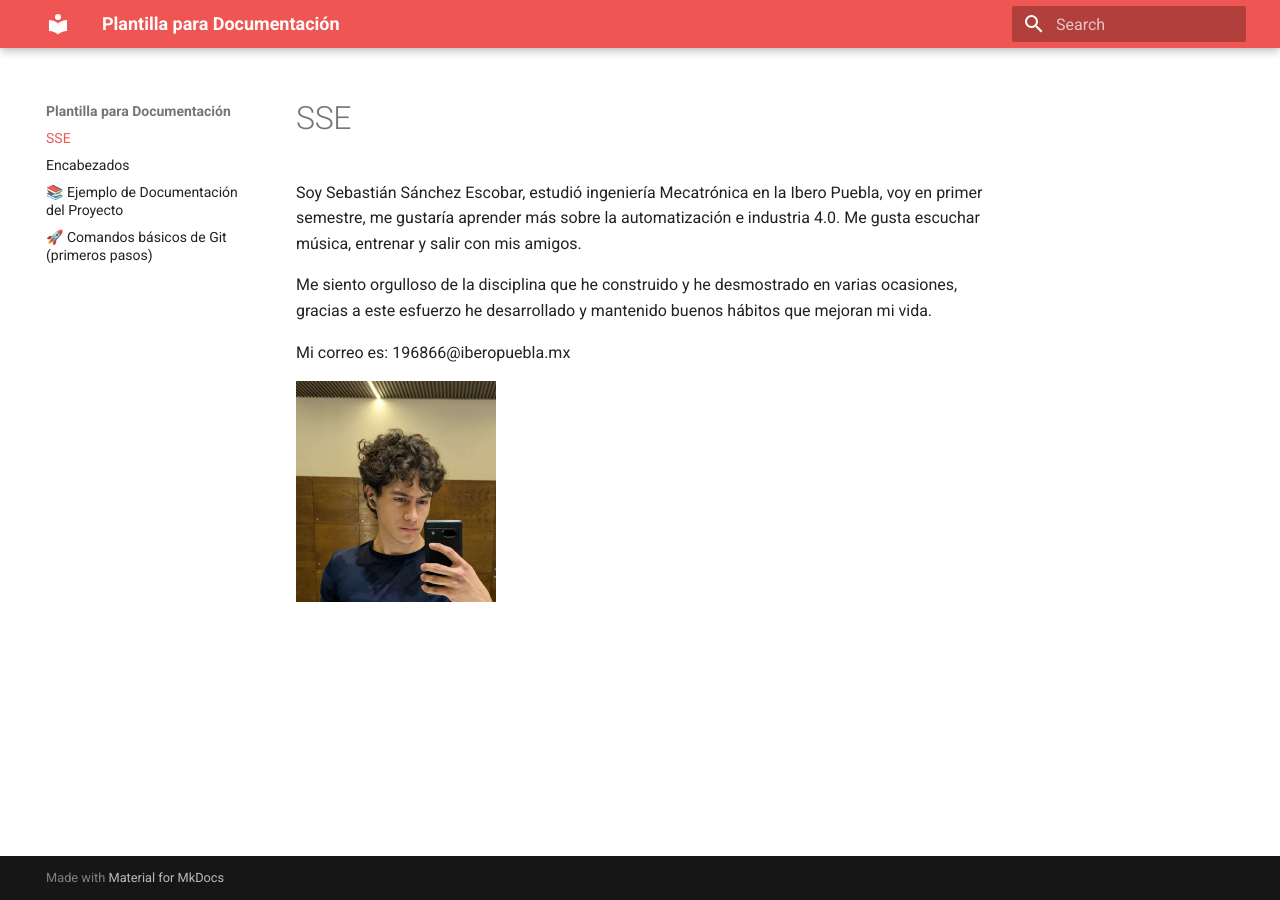
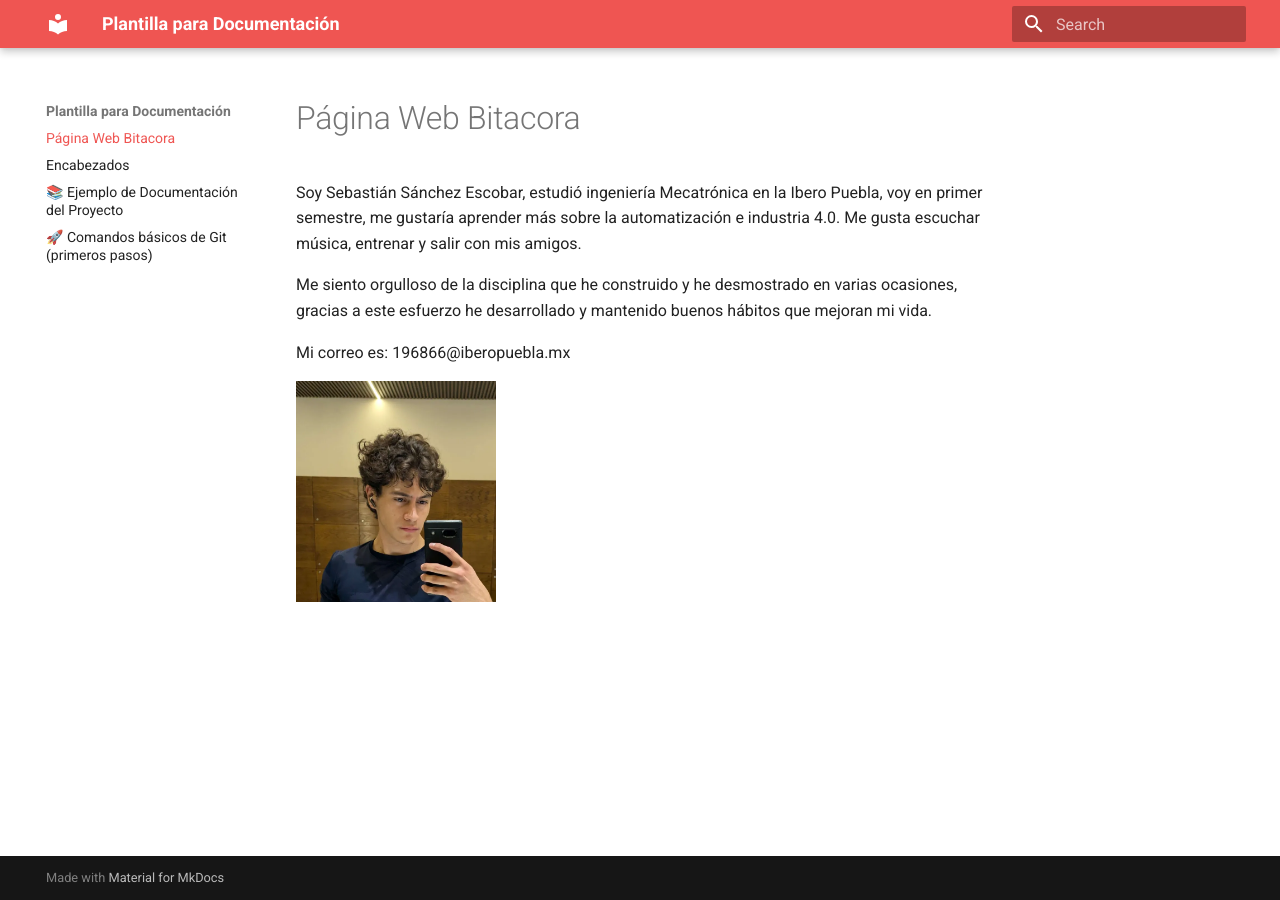
Before and after one commit to ssebastianse/portafolio-iberopue, an MkDocs documentation site: the page built from docs/index.md, in a window 1280 px wide. Built offline with MkDocs 1.6.1 and Material for MkDocs 9.7.7, drawn with Linux system fonts in a browser that asks for light colours.

Commit message:
Update index.md

```diff
--- a/docs/index.md
+++ b/docs/index.md
@@ -1,4 +1,4 @@
-# SSE
+# Página Web Bitacora
 
 Soy Sebastián Sánchez Escobar, estudió ingeniería Mecatrónica en la Ibero Puebla, voy en primer semestre, me gustaría aprender más sobre la automatización e industria 4.0. Me gusta escuchar música, entrenar y salir con mis amigos.
 
```
